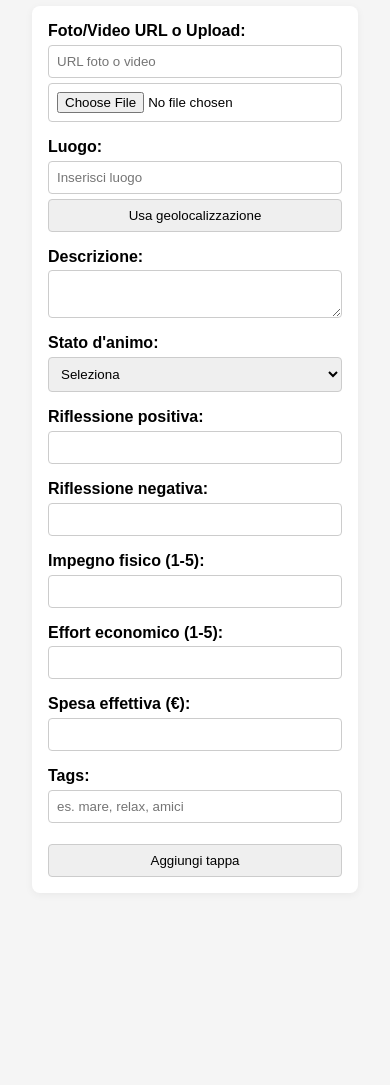
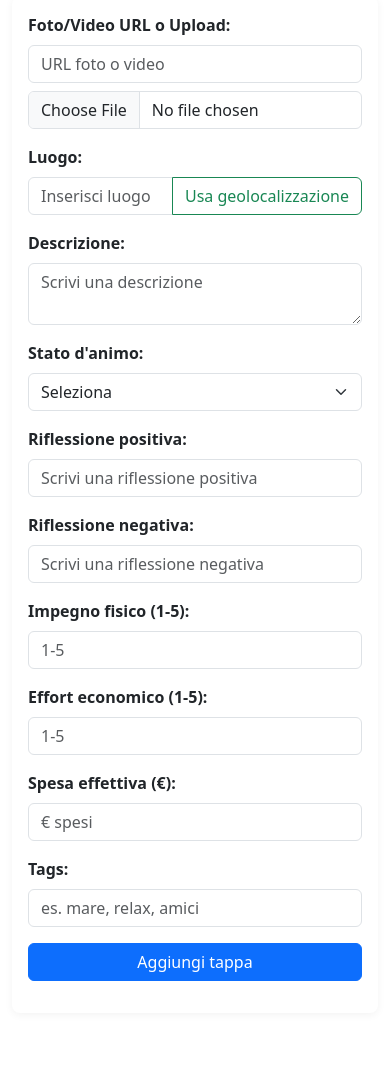
Before and after one commit to danieleBattistelli/travel-journal-app, a plain HTML site: page index.html in a window 390 px wide. Shown: the part 84-1169 px from the top of the page. Before the commit the page ends 1041 px from the top, so only its background shows below. Drawn offline with nearby package versions, Linux system fonts and the light colour scheme.

Commit message:
Feat:Add layout responsive

```diff
--- a/index.html
+++ b/index.html
@@ -2,58 +2,108 @@
 <html lang="it">
 
 <head>
+    <!-- Impostazioni base della pagina -->
     <meta charset="UTF-8">
+    <meta name="viewport" content="width=device-width, initial-scale=1">
     <title>Travel Journal App</title>
+    <!-- Collegamento al CSS personalizzato -->
     <link rel="stylesheet" href="style.css">
+    <!-- Collegamento a Bootstrap CSS -->
+    <link href="https://cdn.jsdelivr.net/npm/bootstrap@5.3.3/dist/css/bootstrap.min.css" rel="stylesheet">
 </head>
 
 <body>
-    <h1>Diario di Viaggio</h1>
+    <!-- Contenitore principale Bootstrap -->
+    <div class="container my-4">
+        <!-- Titolo della pagina -->
+        <h1 class="mb-4">Diario di Viaggio</h1>
+        <!-- Form responsive in griglia Bootstrap -->
         <form id="entry-form">
-        <label>Foto/Video URL o Upload:
-            <input type="url" name="mediaUrl" placeholder="URL foto o video">
-            <input type="file" name="mediaFile" accept="image/*,video/*">
-        </label>
-        <label>Luogo:
-            <input type="text" name="place" placeholder="Inserisci luogo">
-            <button type="button" id="geo-btn">Usa geolocalizzazione</button>
-        </label>
-        <label>Descrizione:
-            <textarea name="description" required></textarea>
-        </label>
-        <label>Stato d'animo:
-            <select name="mood" required>
+            <div class="row">
+                <!-- Campo per URL o upload di foto/video -->
+                <div class="col-12 col-md-6 col-lg-4 mb-3">
+                    <label class="form-label">Foto/Video URL o Upload:</label>
+                    <input type="url" name="mediaUrl" class="form-control mb-2" placeholder="URL foto o video">
+                    <input type="file" name="mediaFile" class="form-control" accept="image/*,video/*"
+                        placeholder="Carica foto o video">
+                </div>
+                <!-- Campo per il luogo, con bottone per geolocalizzazione -->
+                <div class="col-12 col-md-6 col-lg-4 mb-3">
+                    <label class="form-label">Luogo:</label>
+                    <div class="input-group">
+                        <input type="text" name="place" class="form-control" placeholder="Inserisci luogo"
+                            title="Luogo">
+                        <button type="button" id="geo-btn" class="btn btn-outline-success">Usa
+                            geolocalizzazione</button>
+                    </div>
+                </div>
+                <!-- Campo descrizione -->
+                <div class="col-12 col-md-6 col-lg-4 mb-3">
+                    <label class="form-label">Descrizione:</label>
+                    <textarea name="description" class="form-control" required
+                        placeholder="Scrivi una descrizione"></textarea>
+                </div>
+                <!-- Campo stato d'animo -->
+                <div class="col-12 col-md-6 col-lg-4 mb-3">
+                    <label class="form-label">Stato d'animo:</label>
+                    <select name="mood" class="form-select" required title="Stato d'animo">
                         <option value="">Seleziona</option>
                         <option value="felice">Felice</option>
                         <option value="stressato">Stressato</option>
                         <option value="emozionato">Emozionato</option>
                         <option value="rilassato">Rilassato</option>
                     </select>
-        </label>
-        <label>Riflessione positiva:
-            <input type="text" name="positive" required>
-        </label>
-        <label>Riflessione negativa:
-            <input type="text" name="negative" required>
-        </label>
-        <label>Impegno fisico (1-5):
-            <input type="number" name="physicalEffort" min="1" max="5" required>
-        </label>
-        <label>Effort economico (1-5):
-            <input type="number" name="economicEffort" min="1" max="5" required>
-        </label>
-        <label>Spesa effettiva (€):
-            <input type="number" name="expense" min="0" step="0.01" required>
-        </label>
-        <label>Tags:
-            <input type="text" name="tags" placeholder="es. mare, relax, amici">
-        </label>
-        <button type="submit">Aggiungi tappa</button>
+                </div>
+                <!-- Campo riflessione positiva -->
+                <div class="col-12 col-md-6 col-lg-4 mb-3">
+                    <label class="form-label">Riflessione positiva:</label>
+                    <input type="text" name="positive" class="form-control" required
+                        placeholder="Scrivi una riflessione positiva" title="Riflessione positiva">
+                </div>
+                <!-- Campo riflessione negativa -->
+                <div class="col-12 col-md-6 col-lg-4 mb-3">
+                    <label class="form-label">Riflessione negativa:</label>
+                    <input type="text" name="negative" class="form-control" required
+                        placeholder="Scrivi una riflessione negativa" title="Riflessione negativa">
+                </div>
+                <!-- Campo impegno fisico -->
+                <div class="col-12 col-md-6 col-lg-4 mb-3">
+                    <label class="form-label">Impegno fisico (1-5):</label>
+                    <input type="number" name="physicalEffort" class="form-control" min="1" max="5" required
+                        placeholder="1-5" title="Impegno fisico da 1 a 5">
+                </div>
+                <!-- Campo effort economico -->
+                <div class="col-12 col-md-6 col-lg-4 mb-3">
+                    <label class="form-label">Effort economico (1-5):</label>
+                    <input type="number" name="economicEffort" class="form-control" min="1" max="5" required
+                        placeholder="1-5" title="Effort economico da 1 a 5">
+                </div>
+                <!-- Campo spesa effettiva -->
+                <div class="col-12 col-md-6 col-lg-4 mb-3">
+                    <label class="form-label">Spesa effettiva (€):</label>
+                    <input type="number" name="expense" class="form-control" min="0" step="0.01" required
+                        placeholder="€ spesi" title="Spesa effettiva in euro">
+                </div>
+                <!-- Campo tags -->
+                <div class="col-12 col-md-6 col-lg-4 mb-3">
+                    <label class="form-label">Tags:</label>
+                    <input type="text" name="tags" class="form-control" placeholder="es. mare, relax, amici">
+                </div>
+                <!-- Bottone per inviare il form -->
+                <div class="col-12 col-md-6 col-lg-12 mb-3">
+                    <button type="submit" class="btn btn-primary w-100">Aggiungi tappa</button>
+                </div>
+            </div>
         </form>
-    <section id="entries-list">
+        <!-- Sezione dove verranno mostrate le tappe inserite -->
+        <section id="entries-list" class="row row-cols-1 row-cols-md-2 row-cols-lg-4 g-4 mt-5">
             <!-- Qui verranno mostrate le tappe -->
         </section>
+    </div>
+    <!-- Collegamento allo script JS -->
     <script src="script.js"></script>
+    <!-- Bootstrap JS (opzionale, solo se ti serve JS di Bootstrap) -->
+    <!-- <script src="https://cdn.jsdelivr.net/npm/bootstrap@5.3.3/dist/js/bootstrap.bundle.min.js"></script> -->
 </body>
 
 </html>
--- a/script.js
+++ b/script.js
@@ -1,27 +1,42 @@
+// Ottieni riferimenti agli elementi del DOM necessari
 const form = document.getElementById('entry-form');
 const entriesList = document.getElementById('entries-list');
 const geoBtn = document.getElementById('geo-btn');
+// Inizializza l'array che conterrà tutte le entries inserite
 let entries = [];
 
+// Aggiungi un event listener al bottone per la geolocalizzazione
 geoBtn.addEventListener('click', () => {
+    // Verifica se il browser supporta la geolocalizzazione
     if (navigator.geolocation) {
+        // Ottieni la posizione corrente dell'utente
         navigator.geolocation.getCurrentPosition(pos => {
+            // Formattta le coordinate come stringa "latitudine, longitudine"
             const coords = `${pos.coords.latitude}, ${pos.coords.longitude}`;
+            // Inserisci le coordinate nel campo "place" del form
             form.place.value = coords;
         });
     } else {
+        // Mostra un alert se la geolocalizzazione non è supportata
         alert('Geolocalizzazione non supportata');
     }
 });
 
+// Gestisci l'invio del form
 form.addEventListener('submit', function (e) {
+    // Previeni il comportamento di default (refresh della pagina)
     e.preventDefault();
+    // Crea un oggetto FormData per leggere i dati del form
     const data = new FormData(form);
+    // Ottieni l'URL del media inserito (se presente)
     let mediaUrl = data.get('mediaUrl');
+    // Ottieni il file media caricato (se presente)
     const mediaFile = data.get('mediaFile');
+    // Se non è stato inserito un URL ma è stato caricato un file, crea un URL temporaneo per il file
     if (!mediaUrl && mediaFile && mediaFile.size > 0) {
         mediaUrl = URL.createObjectURL(mediaFile);
     }
+    // Crea un oggetto entry con tutti i dati raccolti dal form
     const entry = {
         mediaUrl,
         place: data.get('place'),
@@ -34,24 +49,39 @@ form.addEventListener('submit', function (e) {
         expense: data.get('expense'),
         tags: data.get('tags')
     };
+    // Aggiungi la nuova entry all'array delle entries
     entries.push(entry);
+    // Aggiorna la visualizzazione delle entries
     renderEntries();
+    // Resetta il form dopo l'invio
     form.reset();
 });
 
+// Funzione per mostrare tutte le entries nella pagina
 function renderEntries() {
+    // Svuota la lista delle entries prima di riempirla di nuovo
     entriesList.innerHTML = '';
+    // Per ogni entry nell'array...
     entries.forEach(entry => {
+        // Crea un div colonna Bootstrap
+        const col = document.createElement('div');
+        col.className = 'col';
+        // Crea un nuovo div per la card dell'entry
         const card = document.createElement('div');
         card.className = 'entry-card';
+        // Inizializza la variabile per il media (immagine o video)
         let mediaHtml = '';
+        // Se è presente un mediaUrl...
         if (entry.mediaUrl) {
+            // Se il media è un'immagine, crea un tag <img>
             if (entry.mediaUrl.match(/\.(jpeg|jpg|gif|png)$/i)) {
                 mediaHtml = `<img src="${entry.mediaUrl}" alt="Foto">`;
+                // Se il media è un video, crea un tag <video>
             } else if (entry.mediaUrl.match(/\.(mp4|webm|ogg)$/i)) {
                 mediaHtml = `<video controls src="${entry.mediaUrl}"></video>`;
             }
         }
+        // Imposta l'HTML della card con tutti i dati dell'entry
         card.innerHTML = `
             <div class="entry-media">${mediaHtml}</div>
             <div><strong>Luogo:</strong> ${entry.place}</div>
@@ -64,6 +94,9 @@ function renderEntries() {
             <div><strong>Spesa:</strong> €${entry.expense}</div>
             <div class="entry-tags"><strong>Tags:</strong> ${entry.tags}</div>
         `;
-        entriesList.appendChild(card);
+        // Inserisci la card nella colonna
+        col.appendChild(card);
+        // Aggiungi la colonna alla lista delle entries nel DOM
+        entriesList.appendChild(col);
     });
 }
```
Lines whose indentation alone changed are shown as unchanged.
